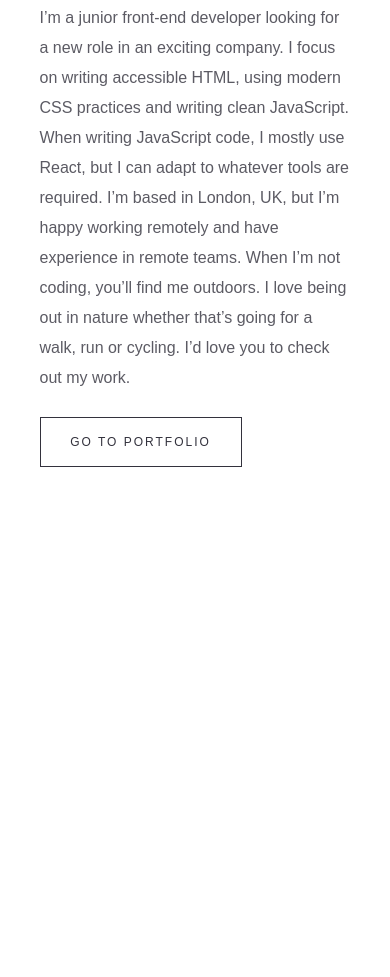
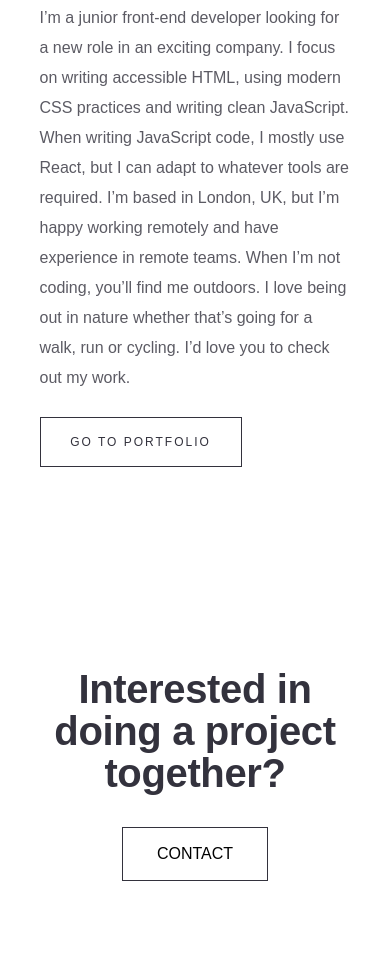
Before and after one commit to otabekabdusalomov/minimalist-maket, a plain HTML site: page index.html in a window 390 px wide. Shown: the part 1199-2176 px from the top of the page. Before the commit the page ends 1833 px from the top, so only its background shows below. Drawn offline with Linux system fonts and the light colour scheme.

Commit message:
interested-section

```diff
--- a/index.html
+++ b/index.html
@@ -63,6 +63,16 @@
                 </div>
             </div>
         </section>
+
+         <!-- INTERESTED-SECTION -->
+         <section class="interested">
+            <div class="container interested__container">
+                <div class="interested__box">
+                    <h2 class="interested__heading">Interested in doing a project together?</h2>
+                </div>
+                <button class="interested__button">CONTACT</button>
+            </div>
+        </section>
     </main>
     <!--FOOTER-->
     <footer></footer>
--- a/scss/blocks/_all-blocks.scss
+++ b/scss/blocks/_all-blocks.scss
@@ -5,4 +5,5 @@
 @import "main";
 @import "hero";
 @import "about";
+@import "interested";
 @import "footer";
--- /dev/null
+++ b/scss/blocks/_interested.scss
@@ -0,0 +1,52 @@
+.interested{
+    padding-bottom: 96px;
+
+    &__container{
+        display: flex;
+        justify-content: space-between;
+        align-items: center;
+    }
+    &__box{
+        max-width: 500px;
+    }
+
+    &__heading{
+        min-height: 84px;
+        font-weight: 700;
+        font-size: 40px;
+        line-height: 42px;
+        letter-spacing: -0.357143px;
+        color: #33323D;
+    }
+    &__button{
+        margin: 0;
+        padding: 17px 34px;
+        box-sizing: border-box;
+        border: 1px solid #33323D;
+        background-color: #ffffff;
+        transition: 0.3s;
+    }
+    &__button:hover{
+        opacity: 0.8;
+    }
+    &__button:active{
+        opacity: 0.4;
+    }
+}
+@media only screen and (max-width:500px) {
+    .interested {
+        &__container{
+            display: flex;
+            flex-direction: column;
+        }
+
+
+        &__heading{
+            text-align: center;
+        }
+    }
+    .site-interested__hr {
+        display: none;
+    }
+
+}
```
Also changed, not shown: css/main.css, 1 other file.
